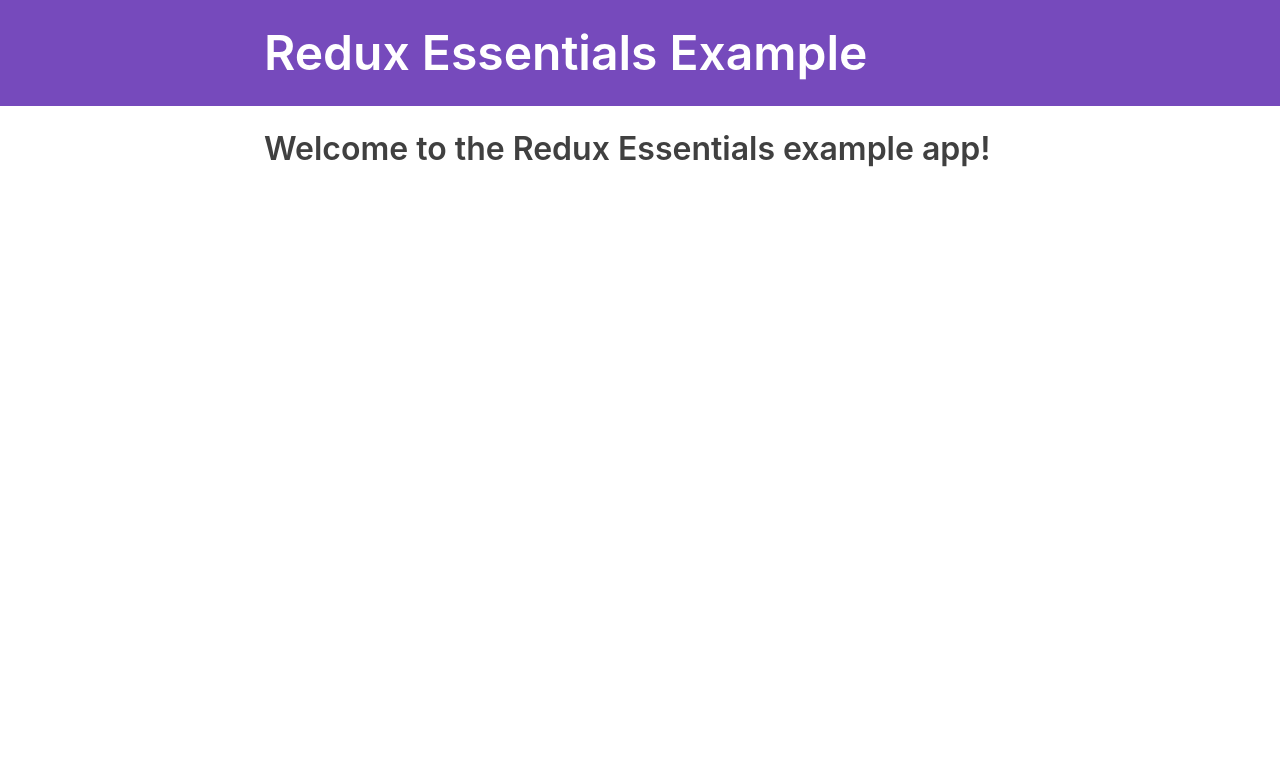
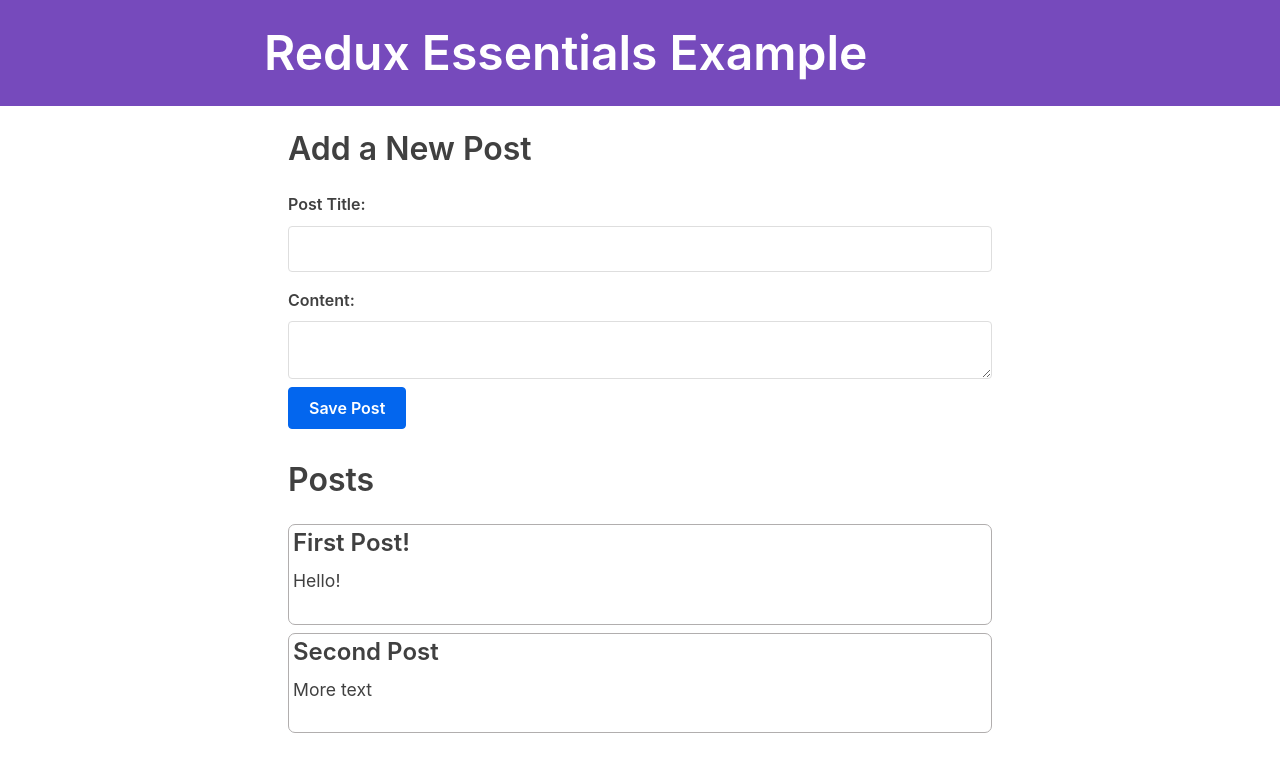
Before and after one commit to MaximShawcross/redux-essentials-example-app, a React (Create React App) app: page / in a window 1280 px wide. Shown: the top 772 px of the page. Built offline with nearby package versions, Linux system fonts and the light colour scheme; what @mswjs/data, mock-socket, txtgen would draw is missing.

Commit message:
posts feature

```diff
--- a/src/App.js
+++ b/src/App.js
@@ -6,7 +6,11 @@
     Redirect,
 } from 'react-router-dom';
 
+
 import { Navbar } from './app/Navbar'
+import PostsList from './features/posts/PostsList';
+import AddPostForm from './features/posts/AddPostsForm';
+
 
 function App() {
     return (
@@ -19,8 +23,10 @@
                         path="/"
                         render={() => (
                             <section>
-                                <h2>Welcome to the Redux Essentials example app!</h2>
+                                <AddPostForm/>
+                                <PostsList/>
                             </section>
+
                         )}
                     />
                     <Redirect to="/" />
--- a/src/app/store.js
+++ b/src/app/store.js
@@ -1,5 +1,9 @@
 import { configureStore } from '@reduxjs/toolkit'
+import postsSlice from '../features/posts/postsSlice'
 
 export default configureStore({
-  reducer: () => ({}),
+  reducer: {
+    posts: postsSlice
+  },
+
 })
--- /dev/null
+++ b/src/features/posts/AddPostsForm.js
@@ -0,0 +1,54 @@
+import React, { useState } from 'react';
+import { postAdded } from './postsSlice';
+import { useDispatch } from 'react-redux';
+import { nanoid } from '@reduxjs/toolkit';
+
+const AddPostForm = () => {
+    const [title, setTitle] = useState('');
+    const [content, setContent] = useState('');
+    const dispatch = useDispatch();
+
+    const onTitleChanged = e => setTitle(e.target.value);
+    const onContentChanged = e => setContent(e.target.value);
+
+    const onSavePostClicked = () => {
+        if (title && content) {
+            dispatch(
+                postAdded({
+                    id: nanoid(),
+                    title,
+                    content
+                })
+            );
+
+            setTitle('');
+            setContent('');
+        }
+    }
+
+    return (
+        <section>
+            <h2>Add a New Post</h2>
+            <form >
+                <label htmlFor="postTitle">Post Title:</label>
+                <input
+                    type="text"
+                    id="postTitle"
+                    name="postTitle"
+                    value={title}
+                    onChange={onTitleChanged}
+                />
+                <label htmlFor="postContent">Content:</label>
+                <textarea
+                    id="postContent"
+                    name="postContent"
+                    value={content}
+                    onChange={onContentChanged}
+                />
+                <button type = "button" onClick = { onSavePostClicked }>Save Post</button>
+            </form>
+        </section>
+    )
+}
+
+export default AddPostForm;
--- /dev/null
+++ b/src/features/posts/PostsList.js
@@ -0,0 +1,21 @@
+import { useSelector } from "react-redux";
+
+const PostsList = () => {
+    const posts = useSelector(state => state.posts);
+
+    const renderedPosts = posts.map( (post) => (
+        <article className = "post-excerpt" key = {post.id}>
+            <h3>{post.title}</h3>
+            <p className="post-content">{post.content.substring(0, 100)}</p>
+        </article>
+    ))
+
+    return (
+        <section className="posts-list">
+            <h2>Posts</h2>
+            {renderedPosts}
+        </section>
+      )
+}
+
+export default PostsList;
--- /dev/null
+++ b/src/features/posts/postsSlice.js
@@ -0,0 +1,20 @@
+import { createSlice } from "@reduxjs/toolkit";
+
+const initialState = [
+    {id: '1', title: 'First Post!', content: 'Hello!'},
+    { id: '2', title: 'Second Post', content: 'More text' }
+]
+
+const postsSlice = createSlice({
+    name: "posts",
+    initialState,
+    reducers: {
+        postAdded (state, action)  {
+            state.push(action.payload);
+        }
+    }
+})
+
+export const {postAdded} = postsSlice.actions;
+
+export default postsSlice.reducer;
```
